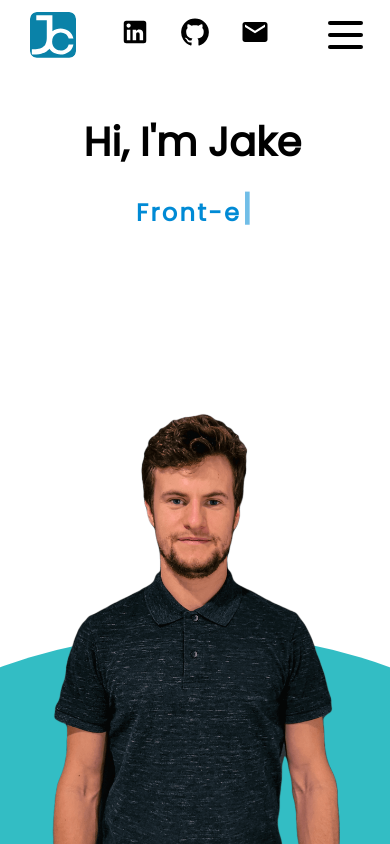
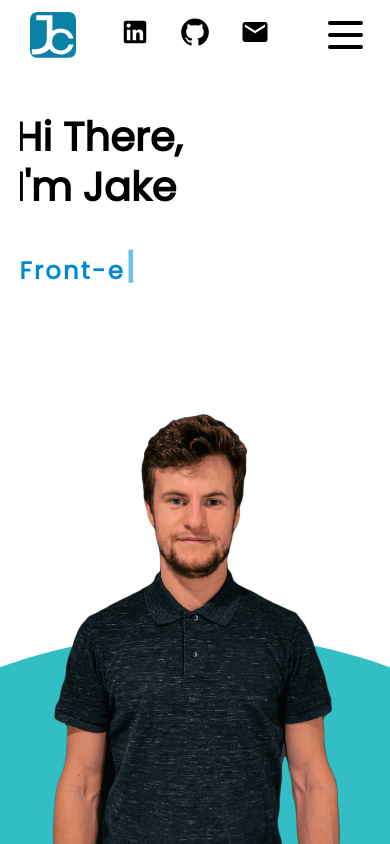
Before and after one commit to jakeclifford/portfolio, a React (Create React App) app: page / in a window 390 px wide. Built offline with nearby package versions, Linux system fonts and the light colour scheme.

Commit message:
updates to main

```diff
--- a/src/componants/main/Main.jsx
+++ b/src/componants/main/Main.jsx
@@ -20,7 +20,7 @@ export default function Main() {
         <div className="main" id="main">
             <div className="main-content">
                 <div className="info" id="info">
-                    <h1 className="test">Hi, I'm Jake</h1>
+                    <h1 className="test">Hi There,<br></br>I'm Jake</h1>
                     <h2><span ref={textRef}></span></h2>
                     <a  href="#portfolio">
                         <img src={arrow} alt="down arrow" className="bounce"></img>
--- a/src/componants/main/Main.scss
+++ b/src/componants/main/Main.scss
@@ -17,14 +17,15 @@
 
     .info {
 
-        margin: 25vh 10% 0 10%;
+        margin: 5%;
         background-color: rgba(255, 255, 255, 0);
         width: 100vw;
 
         @media only screen and (max-width: 800px) {
-            text-align: center;
+            text-align: left;
             margin-top: 5vh;
             width: 100%;
+            line-height: 90px;
         }
 
         a {
@@ -83,11 +84,12 @@
         }
 
         h1 {
-            font-size: 6.5rem;
-            font-weight: 600;
-            font-family: 'Poppins', sans-serif;
-            margin-left: -5px;
-            margin-bottom: -10px;
+          font-size: 7rem;
+          font-weight: 600;
+          font-family: 'Poppins', sans-serif;
+          margin-left: -5px;
+          margin-bottom: -10px;
+          line-height: 125%;
 
             @media only screen and (max-width: 1200px) {
                 font-size: 4rem;
```
